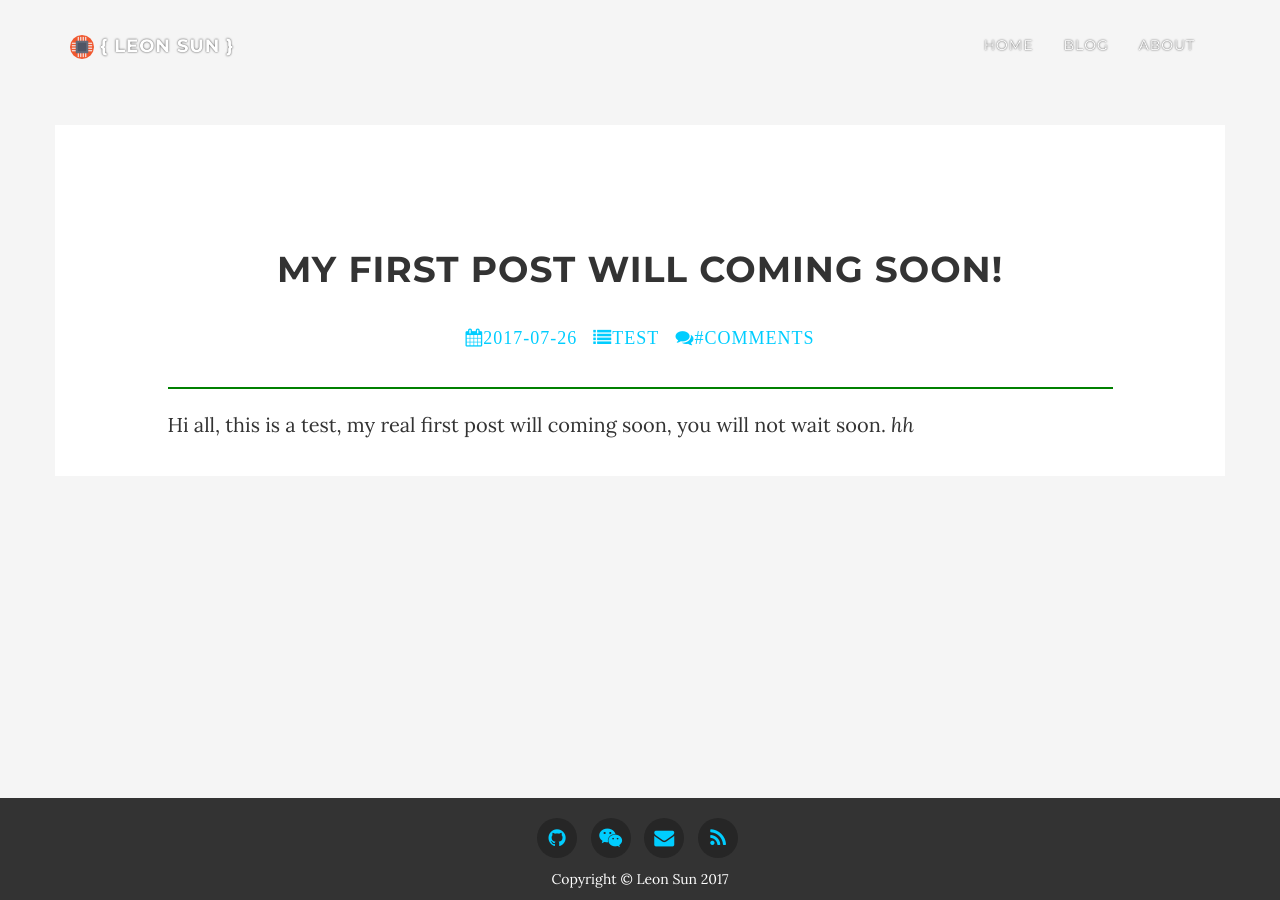
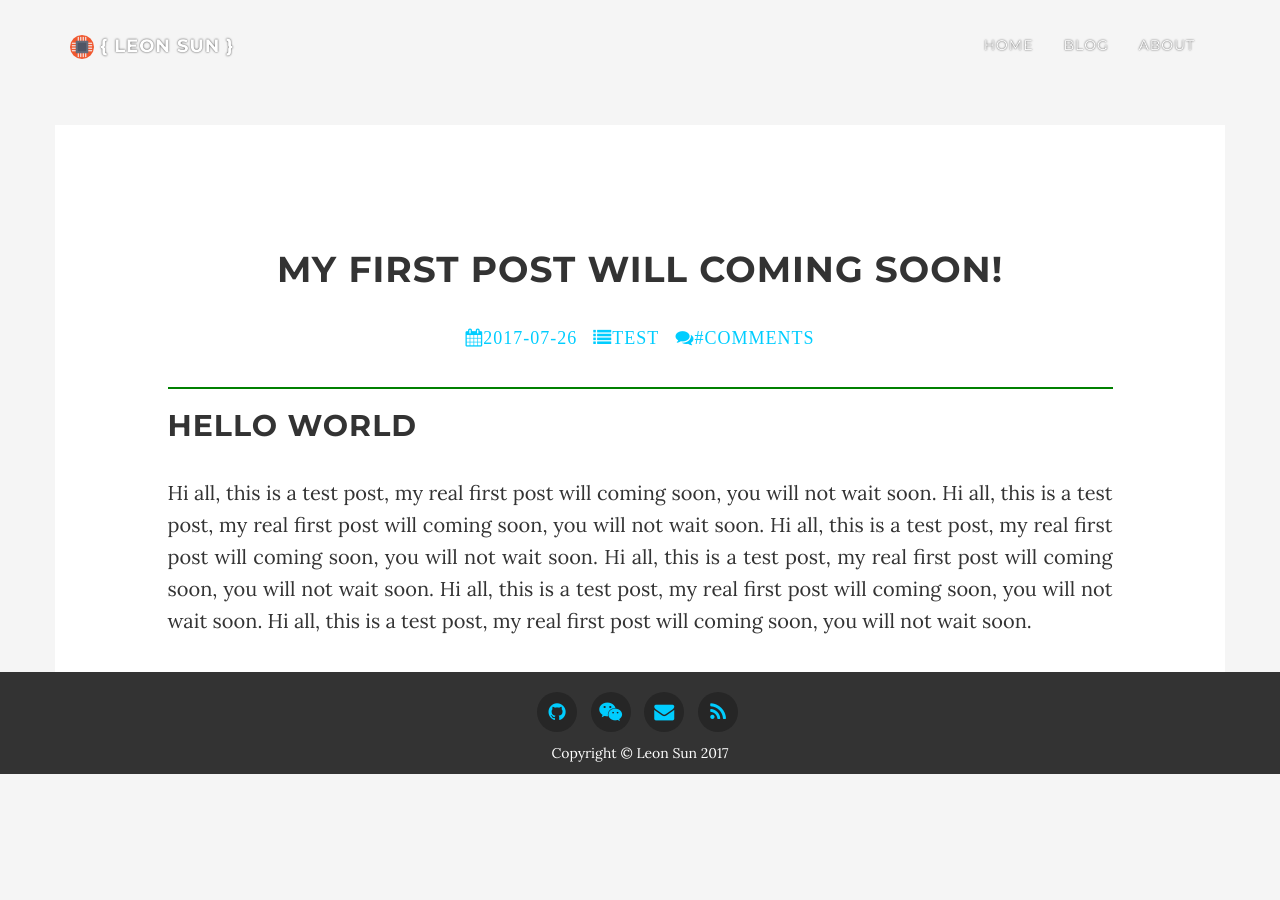
Before and after one commit to iLeonSun/iLeonSun.github.io, a Jekyll site: the page built from _posts/2017-7-26-Hello-World.md, in a window 1280 px wide and 900 px high. Built offline with Jekyll 4.4.1, drawn with Linux system fonts in a browser that asks for light colours; nearby versions of some CDN libraries.

Commit message:
theme modification

```diff
--- a/_config.yml
+++ b/_config.yml
@@ -128,7 +128,7 @@ lines: # You can add HTML Tags in the Text
   - text: "Welcome to my blog."
   - text: "The more you learn, the stronger you are."
 
-me-img: "/img/bg1.jpg"
+me-img: "/img/avatar.png"
 
 # To use facebook profile pic comment the previous line and uncomment the following
 # line, and replace 'user_id' with your facebook user id.
--- a/_includes/footer.html
+++ b/_includes/footer.html
@@ -2,7 +2,7 @@
 {% if page.layout == "index" %}
 {% assign footer_position = "relative" %}
 {% else %}
-{% assign footer_position = "absolute" %}
+{% assign footer_position = "relative" %}
 {% endif %}
 
 <footer style="position:{{footer_position}}">
--- a/_layouts/blog.html
+++ b/_layouts/blog.html
@@ -14,9 +14,6 @@
 
       <div class="row">
         <div class="col-md-10 col-md-offset-1 col-xs-10 col-xs-offset-1">
-
-        {% include swipe-instructions.html %}
-
         <!-- {{ page.content | markdownify }} -->
 		{{ content }}
 
--- a/_posts/2017-7-26-Hello-World.md
+++ b/_posts/2017-7-26-Hello-World.md
@@ -4,8 +4,19 @@ title: My first post will coming soon!
 category: test
 tags: a, b, c
 permalink: /helloworld
+excerpt_separator: <!--more-->
 ---
-
-Hi all, this is a test, my real first post will coming soon,
+## Hello World
+Hi all, this is a test post, my real first post will coming soon,
 you will not wait soon.
-*hh*
+<!--more-->
+Hi all, this is a test post, my real first post will coming soon,
+you will not wait soon.
+Hi all, this is a test post, my real first post will coming soon,
+you will not wait soon.
+Hi all, this is a test post, my real first post will coming soon,
+you will not wait soon.
+Hi all, this is a test post, my real first post will coming soon,
+you will not wait soon.
+Hi all, this is a test post, my real first post will coming soon,
+you will not wait soon.
--- a/css/grayscale.scss
+++ b/css/grayscale.scss
@@ -18,11 +18,15 @@ body {
 	color: $font-color;
 */
     background-color: $primary-color;
+	clip: auto;
+	margin: 0;
 }
 
 html {
-    width: 100%;
+/*
+	width: 100%;
     height: 100%;
+*/
 }
 
 h1,
```
Also changed, not shown: _includes/post-list.html (+3 -5 lines), img/avatar.png (added), 1 other file.
